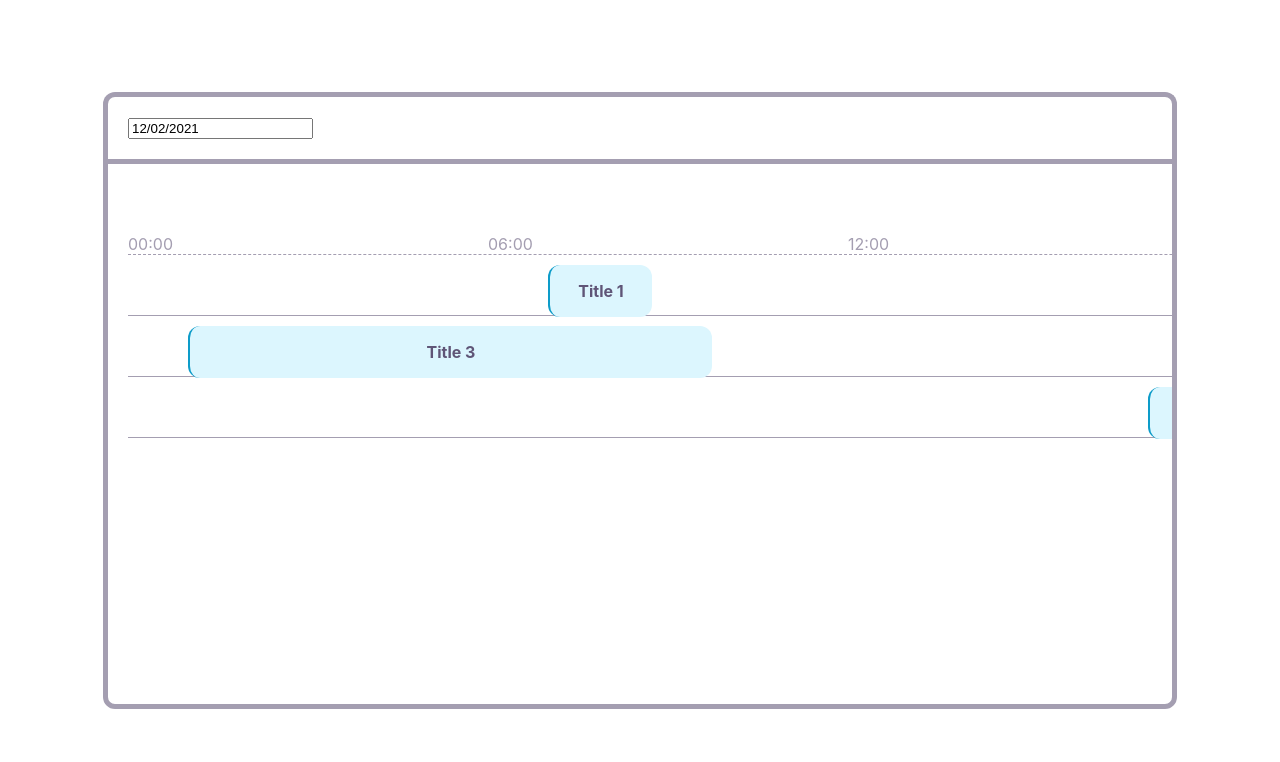
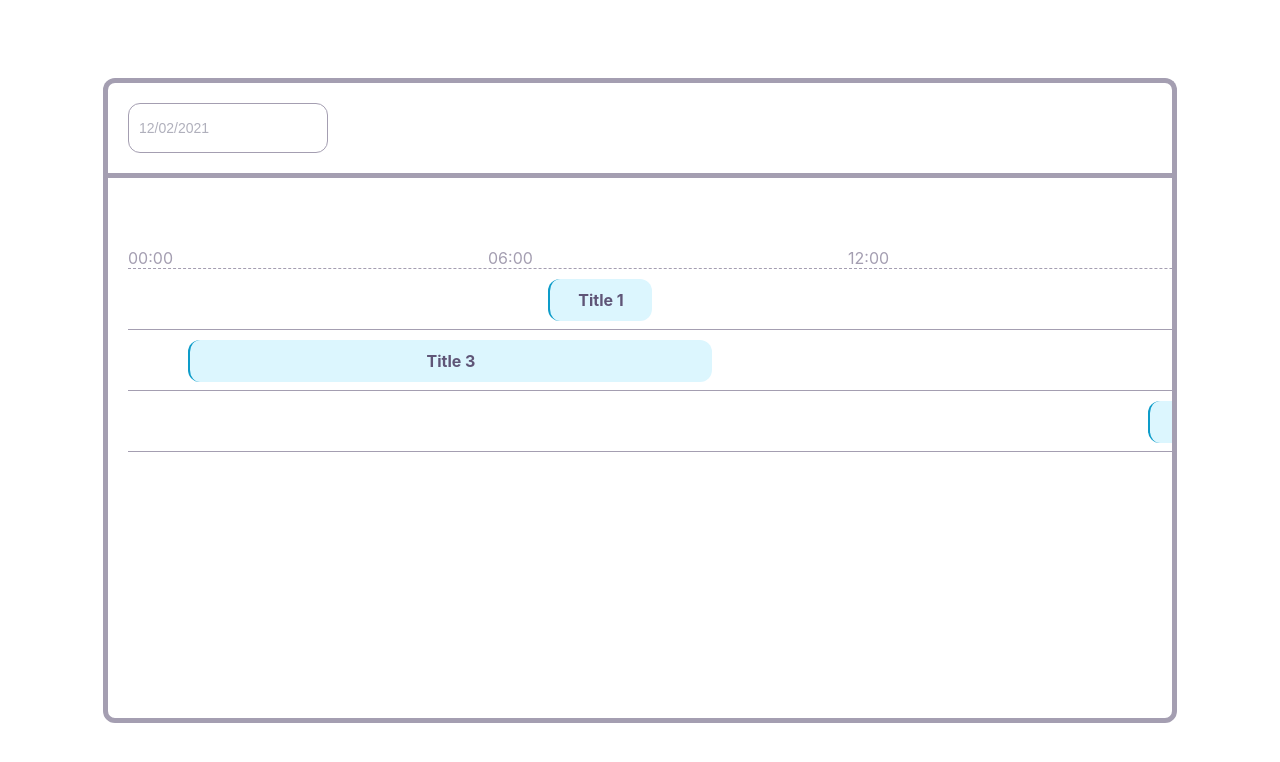
Before and after one commit to ParaBellum577/dollitle-timeline, a React (Create React App) app: page /timeline in a window 1280 px wide. Shown: the top 762 px of the page. Built offline with nearby package versions, Linux system fonts and the light colour scheme.

Commit message:
Refactor unit tests & timeline UI fix

```diff
--- a/src/components/date-picker.tsx
+++ b/src/components/date-picker.tsx
@@ -1,6 +1,7 @@
 import React, { FC } from "react";
 import DatePicker from "react-datepicker";
 import "react-datepicker/dist/react-datepicker.css";
+import styles from "./timeline/index.module.scss";
 
 type Props = {
   handleSetDate: (date: Date) => void;
@@ -8,7 +9,19 @@ type Props = {
 };
 
 const DatePickerComponent: FC<Props> = ({ selectedDate, handleSetDate }) => {
-  return <DatePicker selected={selectedDate} onChange={handleSetDate} />;
+  return (
+    <DatePicker
+      selected={selectedDate}
+      onChange={handleSetDate}
+      customInput={
+        <input
+          className={styles.datePickerInput}
+          type="text"
+          placeholder="select day"
+        />
+      }
+    />
+  );
 };
 
 export default DatePickerComponent;
--- a/src/components/timeline/constants.ts
+++ b/src/components/timeline/constants.ts
@@ -1,2 +1,3 @@
 export const MIN_IN_HOUR = 60;
 export const TIME_FORMAT = "HH:mm";
+export const DATE_FORMAT = "YYYY-MM-DD";
--- a/src/components/timeline/index.module.scss
+++ b/src/components/timeline/index.module.scss
@@ -29,7 +29,7 @@ $mainColor: #a49eb1;
     align-items: center;
     justify-content: center;
     top: 10px;
-    height: 40px;
+    height: 30px;
     border-radius: 12px;
     padding: 6px;
     background-color: #dcf6fe;
@@ -48,3 +48,16 @@ $mainColor: #a49eb1;
     }
   }
 }
+
+.datePickerInput {
+  background: #FFFFFF;
+  border: 1px solid #a49eb1;
+  padding: 0 10px 0 10px;
+  box-sizing: border-box;
+  border-radius: 12px;
+  font-size: 14px;
+  line-height: 21px;
+  color: #B0B0BC;
+  width: 200px;
+  height: 50px;
+}
--- a/src/components/timeline/timeline-items-list.tsx
+++ b/src/components/timeline/timeline-items-list.tsx
@@ -4,8 +4,7 @@ import _ from "lodash";
 import styles from "./index.module.scss";
 import TimeLineListItem from "./timeline-list-item";
 import { TimelineItemData } from "../../types";
-
-const DATE_FORMAT = "YYYY-MM-DD";
+import { DATE_FORMAT } from "./constants";
 
 type Props = {
   data: TimelineItemData[];
```
Also changed, not shown: src/index.scss (line endings or trailing spaces), 2 other files (tests, documents, lock files or other folders).
